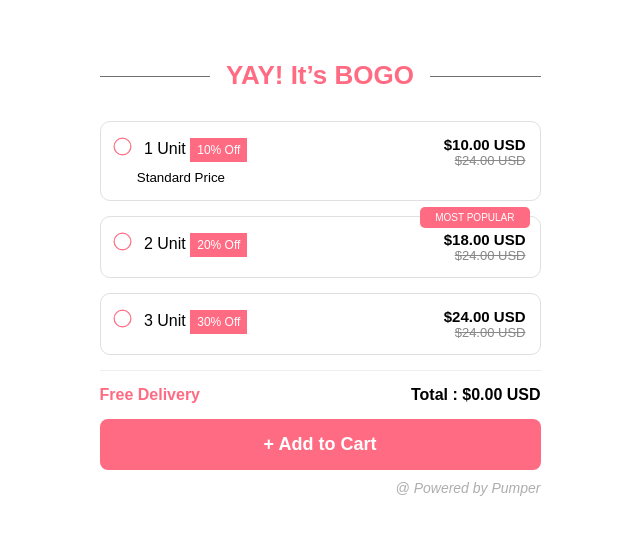
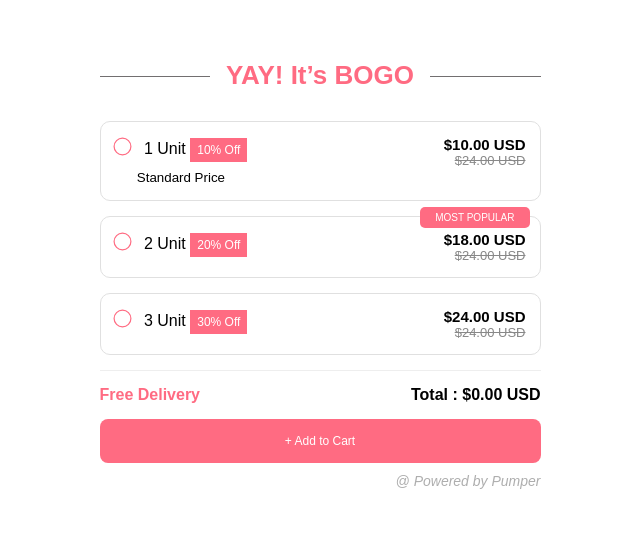
Before and after one commit to NoorulAinAga/Support-Task, a plain HTML site: page index.html in a window 1280 px wide. Shown: the whole page, without its empty margins (320-960 px from the left). Drawn offline with Linux system fonts and the light colour scheme.

Commit message:
Add files via upload

```diff
--- a/styles.css
+++ b/styles.css
@@ -4,6 +4,7 @@
   padding: 0;
   box-sizing: border-box;
   font-family: Arial, sans-serif;
+
 }
 
 body {
@@ -192,10 +193,10 @@ select {
   background: #ff6b82;
   color: white;
   border: none;
-  font-size: 18px;
+  font-size: 12px;
   border-radius: 8px;
   cursor: pointer;
-  font-weight: 600;
+  font-weight: 500;
 }
 
 .add-btn:hover {
```
